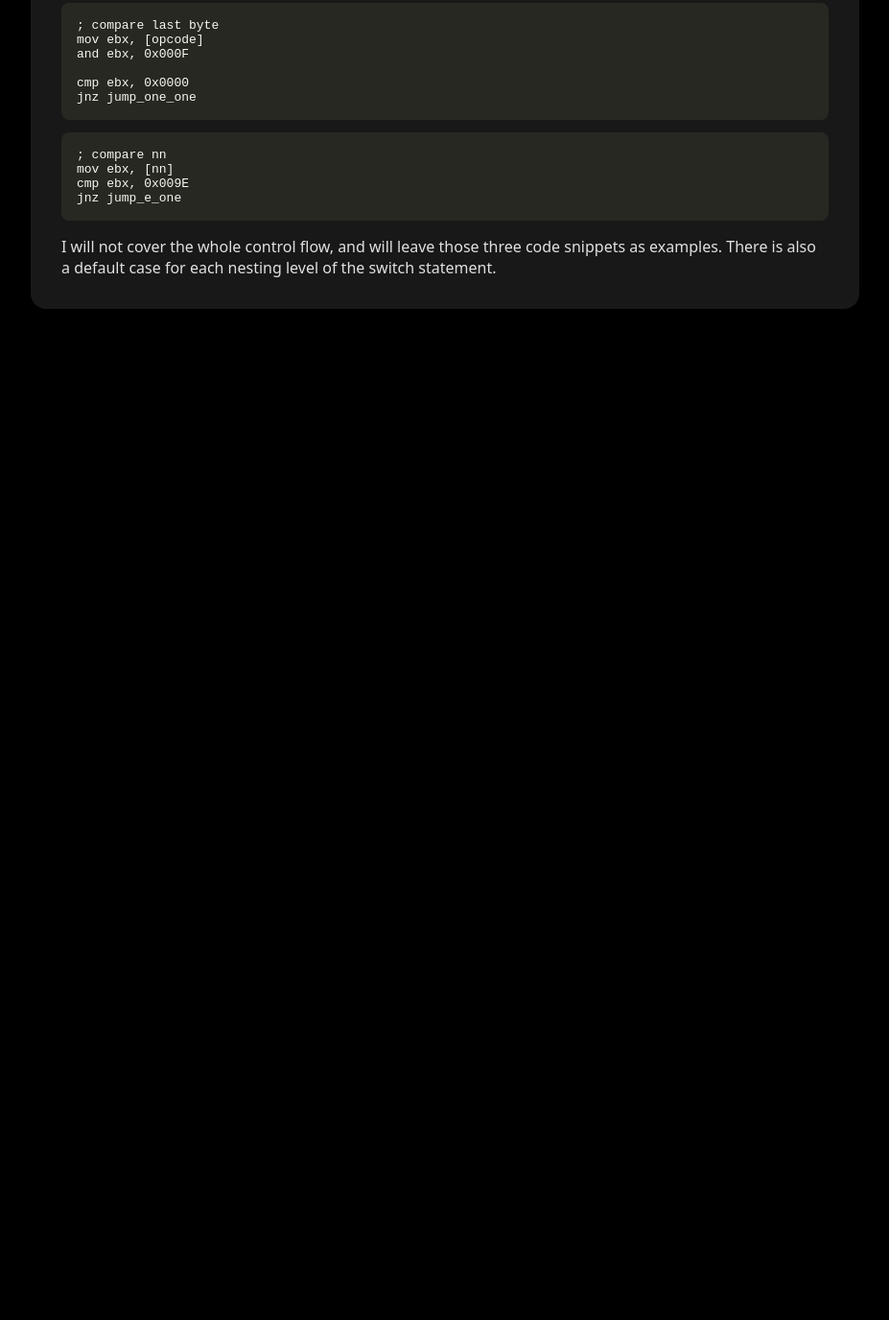
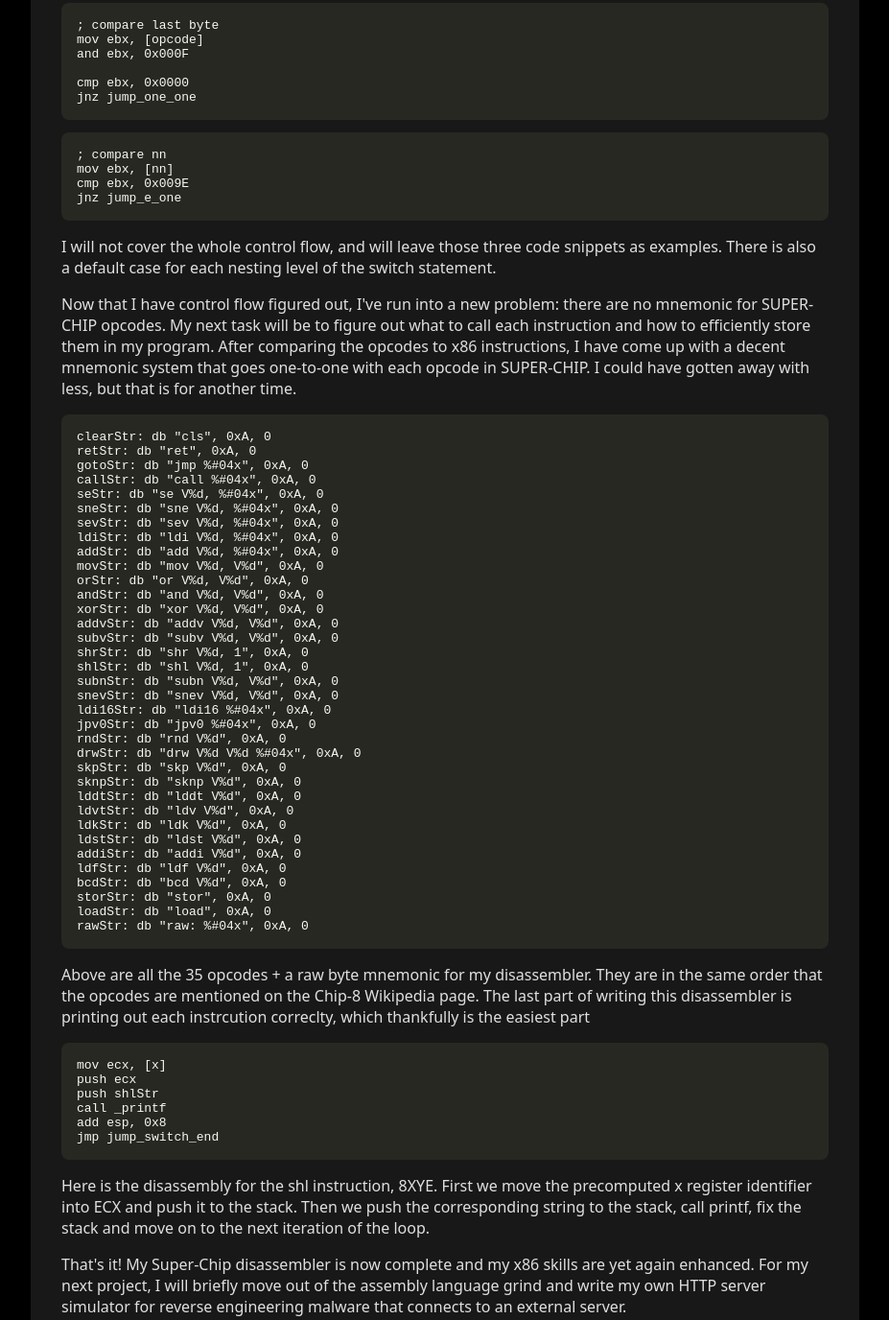
Before and after one commit to aeskerminen/aeskerminen.github.io, a plain HTML site: page src/blogs/blog-post-3.html in a window 1280 px wide. Shown: the part 3571-4947 px from the top of the page at 96% size, without its empty margins (176-1103 px from the left). Before the commit the page ends 3917 px from the top, so only its background shows below. Drawn offline with Linux system fonts and the light colour scheme.

Commit message:
finish disassembler blog

```diff
--- a/src/blogs/blog-post-3.html
+++ b/src/blogs/blog-post-3.html
@@ -273,6 +273,75 @@ jnz jump_e_one</code></pre>
             for each nesting level of the switch statement.
         </p>
 
+
+        <p>
+            Now that I have control flow figured out, I've run into a new problem: there are no mnemonic for SUPER-CHIP
+            opcodes. My next task will be to figure out
+            what to call each instruction and how to efficiently store them in my program. After comparing the opcodes
+            to x86 instructions, I have come up with a decent
+            mnemonic system that goes one-to-one with each opcode in SUPER-CHIP. I could have gotten away with less, but
+            that is for another time.
+        </p>
+
+        <pre><code>clearStr: db "cls", 0xA, 0
+retStr: db "ret", 0xA, 0
+gotoStr: db "jmp %#04x", 0xA, 0
+callStr: db "call %#04x", 0xA, 0
+seStr: db "se V%d, %#04x", 0xA, 0
+sneStr: db "sne V%d, %#04x", 0xA, 0
+sevStr: db "sev V%d, %#04x", 0xA, 0
+ldiStr: db "ldi V%d, %#04x", 0xA, 0
+addStr: db "add V%d, %#04x", 0xA, 0
+movStr: db "mov V%d, V%d", 0xA, 0
+orStr: db "or V%d, V%d", 0xA, 0
+andStr: db "and V%d, V%d", 0xA, 0
+xorStr: db "xor V%d, V%d", 0xA, 0
+addvStr: db "addv V%d, V%d", 0xA, 0
+subvStr: db "subv V%d, V%d", 0xA, 0
+shrStr: db "shr V%d, 1", 0xA, 0
+shlStr: db "shl V%d, 1", 0xA, 0
+subnStr: db "subn V%d, V%d", 0xA, 0
+snevStr: db "snev V%d, V%d", 0xA, 0
+ldi16Str: db "ldi16 %#04x", 0xA, 0
+jpv0Str: db "jpv0 %#04x", 0xA, 0
+rndStr: db "rnd V%d", 0xA, 0
+drwStr: db "drw V%d V%d %#04x", 0xA, 0
+skpStr: db "skp V%d", 0xA, 0
+sknpStr: db "sknp V%d", 0xA, 0
+lddtStr: db "lddt V%d", 0xA, 0
+ldvtStr: db "ldv V%d", 0xA, 0
+ldkStr: db "ldk V%d", 0xA, 0
+ldstStr: db "ldst V%d", 0xA, 0
+addiStr: db "addi V%d", 0xA, 0
+ldfStr: db "ldf V%d", 0xA, 0
+bcdStr: db "bcd V%d", 0xA, 0
+storStr: db "stor", 0xA, 0
+loadStr: db "load", 0xA, 0
+rawStr: db "raw: %#04x", 0xA, 0</code></pre>
+
+        <p>
+            Above are all the 35 opcodes + a raw byte mnemonic for my disassembler. They are in the same order that the
+            opcodes are mentioned on the Chip-8 Wikipedia page. The last part of writing this disassembler is printing
+            out
+            each instrcution correclty, which thankfully is the easiest part
+        </p>
+
+        <pre><code>mov ecx, [x]
+push ecx
+push shlStr
+call _printf
+add esp, 0x8
+jmp jump_switch_end</code></pre>
+
+        <p>
+            Here is the disassembly for the shl instruction, 8XYE. First we move the precomputed x register identifier into ECX and push it to the stack.
+            Then we push the corresponding string to the stack, call printf, fix the stack and move on to the next iteration of the loop.
+        </p>
+
+        <p>
+            That's it! My Super-Chip disassembler is now complete and my x86 skills are yet again enhanced. For my next project, I will briefly move out of
+            the assembly language grind and write my own HTTP server simulator for reverse engineering malware that connects to an external server.
+        </p>
     </section>
     <script src="" async defer></script>
 </body>
```
